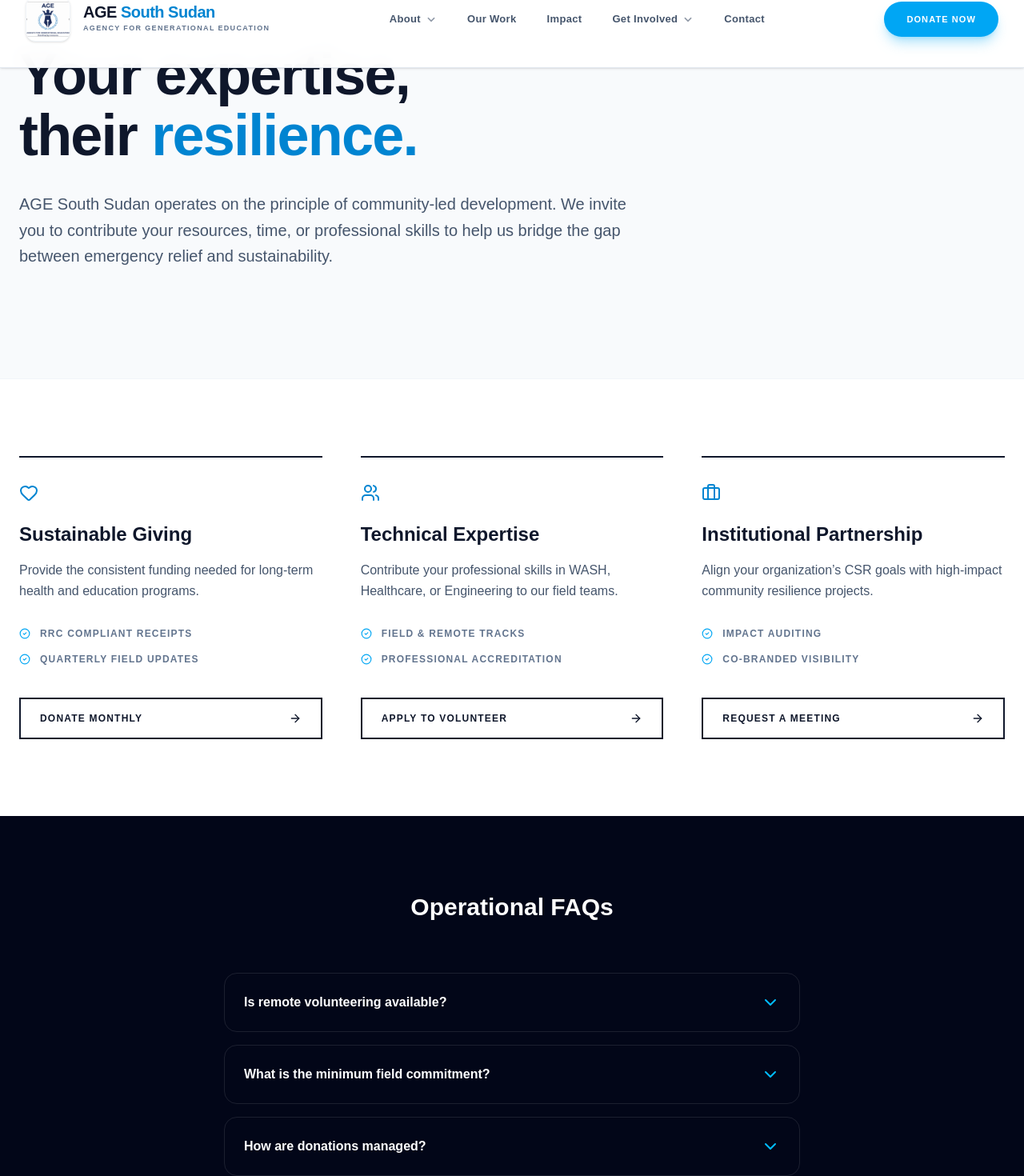
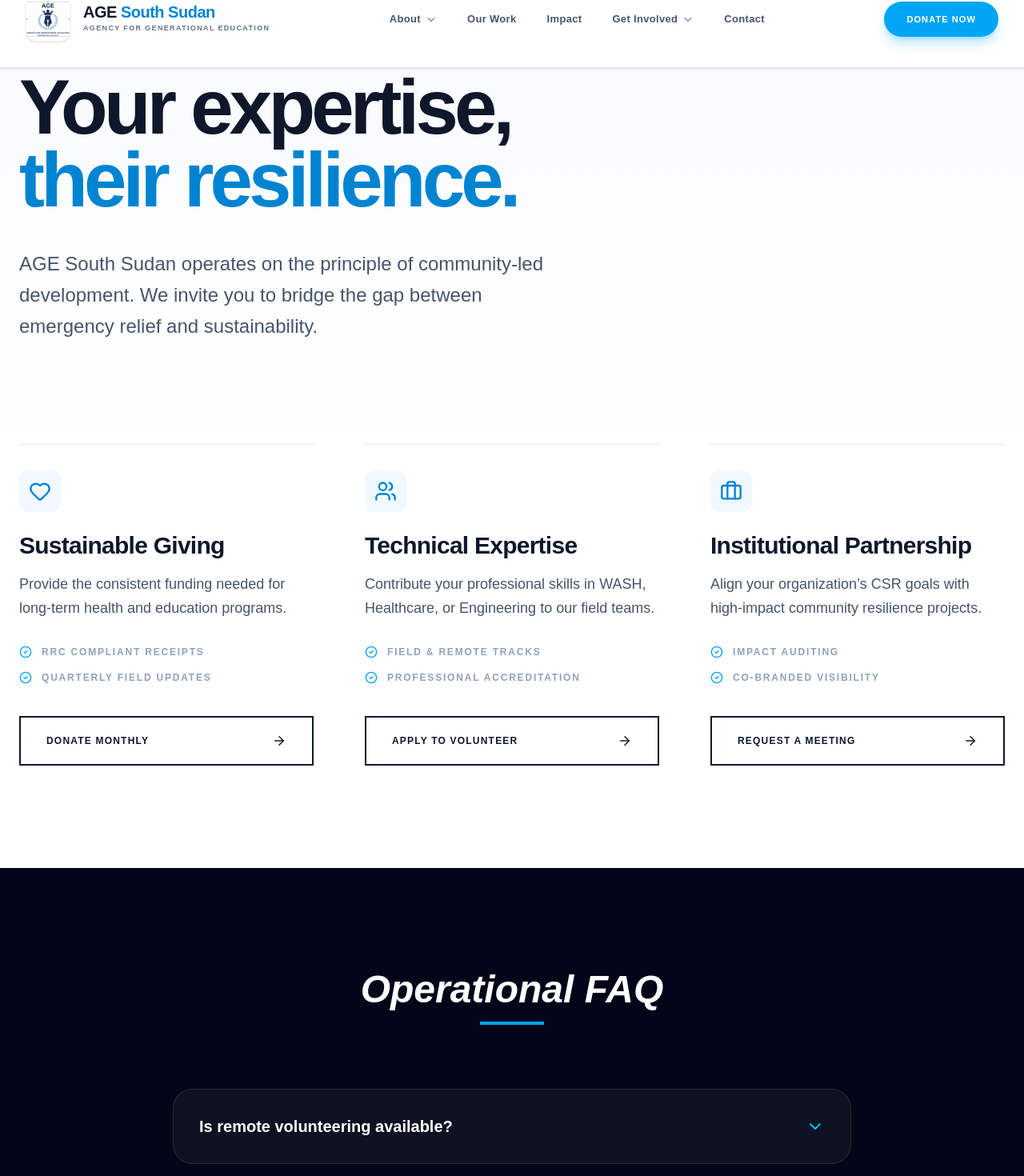
Before and after one commit to Hon-Tap/AGESOS, a Next.js app in the folder frontend/: page /get-involved in a window 1280 px wide. Shown: the part 72-1542 px from the top of the page at 80% size. Built offline with nearby package versions, Linux system fonts and the light colour scheme.

Commit message:
Improving the contact line

```diff
--- a/frontend/src/app/contact/page.tsx
+++ b/frontend/src/app/contact/page.tsx
@@ -161,11 +161,11 @@ export default function ContactPage() {
                     <div className="grid md:grid-cols-2 gap-8">
                       <div className="space-y-3">
                         <label className="text-[10px] font-black uppercase tracking-[0.2em] text-slate-500 ml-1">Full Identity</label>
-                        <input required name="name" type="text" placeholder="John Doe" className="w-full bg-slate-50 border border-slate-200 rounded-2xl px-6 py-5 focus:bg-white focus:ring-4 focus:ring-sky-500/10 focus:border-sky-500 outline-none transition-all font-bold text-slate-900 placeholder:text-slate-300" />
+                        <input required name="name" type="text" placeholder="Full name..." className="w-full bg-slate-50 border border-slate-200 rounded-2xl px-6 py-5 focus:bg-white focus:ring-4 focus:ring-sky-500/10 focus:border-sky-500 outline-none transition-all font-bold text-slate-900 placeholder:text-slate-300" />
                       </div>
                       <div className="space-y-3">
                         <label className="text-[10px] font-black uppercase tracking-[0.2em] text-slate-500 ml-1">Email for Response</label>
-                        <input required name="email" type="email" placeholder="john@example.com" className="w-full bg-slate-50 border border-slate-200 rounded-2xl px-6 py-5 focus:bg-white focus:ring-4 focus:ring-sky-500/10 focus:border-sky-500 outline-none transition-all font-bold text-slate-900 placeholder:text-slate-300" />
+                        <input required name="email" type="email" placeholder="email@example.com" className="w-full bg-slate-50 border border-slate-200 rounded-2xl px-6 py-5 focus:bg-white focus:ring-4 focus:ring-sky-500/10 focus:border-sky-500 outline-none transition-all font-bold text-slate-900 placeholder:text-slate-300" />
                       </div>
                     </div>
 
--- a/frontend/src/app/get-involved/page.tsx
+++ b/frontend/src/app/get-involved/page.tsx
@@ -1,8 +1,9 @@
 "use client";
 
 import React, { useState } from "react";
-import { Heart, Users, Briefcase, ArrowRight, CheckCircle2, ChevronDown, ShieldCheck } from "lucide-react";
-import { motion } from "framer-motion";
+import Link from "next/link";
+import { Heart, Users, Briefcase, ArrowRight, CheckCircle2, ChevronDown } from "lucide-react";
+import { motion, AnimatePresence } from "framer-motion";
 
 export default function GetInvolvedPage() {
   const [activeFaq, setActiveFaq] = useState<number | null>(null);
@@ -12,88 +13,133 @@ export default function GetInvolvedPage() {
       title: "Sustainable Giving",
       desc: "Provide the consistent funding needed for long-term health and education programs.",
       cta: "Donate Monthly",
-      icon: <Heart className="text-sky-600" size={24} />,
+      icon: <Heart className="text-sky-600" size={28} />,
       features: ["RRC compliant receipts", "Quarterly field updates"],
     },
     {
       title: "Technical Expertise",
       desc: "Contribute your professional skills in WASH, Healthcare, or Engineering to our field teams.",
       cta: "Apply to Volunteer",
-      icon: <Users className="text-sky-600" size={24} />,
+      icon: <Users className="text-sky-600" size={28} />,
       features: ["Field & Remote tracks", "Professional accreditation"],
     },
     {
       title: "Institutional Partnership",
       desc: "Align your organization’s CSR goals with high-impact community resilience projects.",
       cta: "Request a Meeting",
-      icon: <Briefcase className="text-sky-600" size={24} />,
+      icon: <Briefcase className="text-sky-600" size={28} />,
       features: ["Impact auditing", "Co-branded visibility"],
     },
   ];
 
   return (
     <main className="min-h-screen bg-white">
-      {/* SECTION 1: CLEAN HERO */}
-      <section className="pt-32 pb-24 bg-slate-50 border-b border-slate-100">
+      {/* Spacer to prevent Navbar overlap */}
+      <div className="h-20 w-full" />
+
+      {/* SECTION 1: HERO */}
+      <section className="pt-20 pb-32 bg-gradient-to-b from-slate-50 to-white">
         <div className="container mx-auto max-w-7xl px-6">
-          <div className="max-w-3xl">
-            <h1 className="text-5xl md:text-7xl font-black text-slate-900 leading-[1.05] tracking-tight mb-8">
-              Your expertise, <br/>their <span className="text-sky-600">resilience.</span>
+          <motion.div
+            initial={{ opacity: 0, y: 20 }}
+            animate={{ opacity: 1, y: 0 }}
+            transition={{ duration: 0.6 }}
+            className="max-w-4xl"
+          >
+            <h1 className="text-6xl md:text-8xl font-black text-slate-900 leading-[0.95] tracking-tighter mb-10">
+              Your expertise, <br />
+              <span className="text-sky-600">their resilience.</span>
             </h1>
-            <p className="text-xl text-slate-600 font-light leading-relaxed mb-10">
-              AGE South Sudan operates on the principle of community-led development. We invite you to contribute your resources, time, or professional skills to help us bridge the gap between emergency relief and sustainability.
+            <p className="text-xl md:text-2xl text-slate-600 font-light leading-relaxed max-w-2xl">
+              AGE South Sudan operates on the principle of community-led development. We invite you to bridge the gap between emergency relief and sustainability.
             </p>
-          </div>
+          </motion.div>
         </div>
       </section>
 
       {/* SECTION 2: PATHWAYS GRID */}
-      <section className="py-24 container mx-auto max-w-7xl px-6">
-        <div className="grid lg:grid-cols-3 gap-12">
-          {pathways.map((path) => (
-            <div key={path.title} className="flex flex-col border-t-2 border-slate-900 pt-8">
-              <div className="mb-6">{path.icon}</div>
-              <h3 className="text-2xl font-black text-slate-900 mb-4">{path.title}</h3>
-              <p className="text-slate-600 leading-relaxed mb-8 flex-grow">{path.desc}</p>
+      <section className="pb-32 container mx-auto max-w-7xl px-6">
+        <div className="grid lg:grid-cols-3 gap-16">
+          {pathways.map((path, index) => (
+            <motion.div
+              key={path.title}
+              initial={{ opacity: 0, y: 20 }}
+              whileInView={{ opacity: 1, y: 0 }}
+              viewport={{ once: true }}
+              transition={{ delay: index * 0.1 }}
+              className="flex flex-col group"
+            >
+              <div className="h-px w-full bg-slate-200 mb-8 group-hover:bg-sky-500 transition-colors duration-500" />
+              <div className="mb-6 p-3 bg-sky-50 w-fit rounded-xl text-sky-600">
+                {path.icon}
+              </div>
+              <h3 className="text-3xl font-black text-slate-900 mb-4 tracking-tight">
+                {path.title}
+              </h3>
+              <p className="text-slate-600 leading-relaxed mb-8 flex-grow text-lg">
+                {path.desc}
+              </p>
 
               <ul className="space-y-4 mb-10">
                 {path.features.map((f) => (
-                  <li key={f} className="flex items-center gap-3 text-xs font-bold text-slate-500 uppercase tracking-widest">
-                    <CheckCircle2 size={14} className="text-sky-500" /> {f}
+                  <li key={f} className="flex items-center gap-3 text-xs font-bold text-slate-400 uppercase tracking-[0.15em]">
+                    <CheckCircle2 size={16} className="text-sky-500" /> {f}
                   </li>
                 ))}
               </ul>
 
-              <button className="flex items-center justify-between w-full py-4 px-6 border-2 border-slate-900 text-slate-900 font-black text-xs uppercase tracking-widest hover:bg-slate-900 hover:text-white transition-all">
-                {path.cta} <ArrowRight size={16} />
-              </button>
-            </div>
+              <Link href="/contact" className="group/btn">
+                <button className="flex items-center justify-between w-full py-5 px-8 border-2 border-slate-900 text-slate-900 font-black text-xs uppercase tracking-widest hover:bg-slate-900 hover:text-white transition-all duration-300 transform active:scale-[0.98]">
+                  {path.cta}
+                  <ArrowRight size={18} className="group-hover/btn:translate-x-1 transition-transform" />
+                </button>
+              </Link>
+            </motion.div>
           ))}
         </div>
       </section>
 
       {/* SECTION 3: NGO FAQ */}
-      <section className="bg-slate-950 py-24">
-        <div className="container mx-auto max-w-3xl px-6">
-          <h2 className="text-3xl font-black text-white text-center mb-16">Operational FAQs</h2>
+      <section className="bg-slate-950 py-32">
+        <div className="container mx-auto max-w-4xl px-6">
+          <div className="text-center mb-20">
+            <h2 className="text-4xl md:text-5xl font-black text-white mb-4 italic">Operational FAQ</h2>
+            <div className="h-1 w-20 bg-sky-500 mx-auto" />
+          </div>
+
           <div className="space-y-4">
             {[
-              { q: "Is remote volunteering available?", a: "Yes. We seek technical support in data management, IT, and grant writing." },
-              { q: "What is the minimum field commitment?", a: "To ensure community stability, we require a 3-6 month commitment for field roles." },
-              { q: "How are donations managed?", a: "85% of funds go directly to field programs, with 15% reserved for operational logistics." }
+              { q: "Is remote volunteering available?", a: "Yes. We seek technical support in data management, IT, and grant writing. Our remote contributors are vital to our administrative sustainability." },
+              { q: "What is the minimum field commitment?", a: "To ensure community stability and deep-impact project handover, we generally require a 3-6 month commitment for on-ground roles." },
+              { q: "How are donations managed?", a: "We maintain radical transparency. 85% of funds go directly to field programs, with 15% reserved for vital operational logistics and security." }
             ].map((item, i) => (
-              <div key={i} className="border border-white/10 rounded-2xl overflow-hidden">
+              <div key={i} className="border border-white/10 rounded-3xl overflow-hidden bg-white/5 backdrop-blur-sm">
                 <button
                   onClick={() => setActiveFaq(activeFaq === i ? null : i)}
-                  className="w-full flex items-center justify-between p-6 text-left font-bold text-white hover:bg-white/5 transition-colors"
+                  className="w-full flex items-center justify-between p-8 text-left font-bold text-white hover:bg-white/5 transition-colors"
                 >
-                  {item.q} <ChevronDown className={`text-sky-400 transition-transform ${activeFaq === i ? 'rotate-180' : ''}`} />
+                  <span className="text-lg md:text-xl pr-8">{item.q}</span>
+                  <ChevronDown className={`text-sky-400 shrink-0 transition-transform duration-300 ${activeFaq === i ? 'rotate-180' : ''}`} />
                 </button>
-                {activeFaq === i && (
-                  <div className="p-6 pt-0 text-slate-400 text-sm leading-relaxed">
-                    {item.a}
-                  </div>
-                )}
+                <AnimatePresence>
+                  {activeFaq === i && (
+                    <motion.div
+                      initial={{ height: 0, opacity: 0 }}
+                      animate={{ height: "auto", opacity: 1 }}
+                      exit={{ height: 0, opacity: 0 }}
+                      className="overflow-hidden"
+                    >
+                      <div className="p-8 pt-0 text-slate-400 text-lg leading-relaxed border-t border-white/5 mt-2">
+                        {item.a}
+                        <div className="mt-6">
+                           <Link href="/contact" className="text-sky-400 font-bold uppercase text-xs tracking-widest hover:text-sky-300 flex items-center gap-2">
+                            Have more questions? Ask us <ArrowRight size={14}/>
+                           </Link>
+                        </div>
+                      </div>
+                    </motion.div>
+                  )}
+                </AnimatePresence>
               </div>
             ))}
           </div>
```
